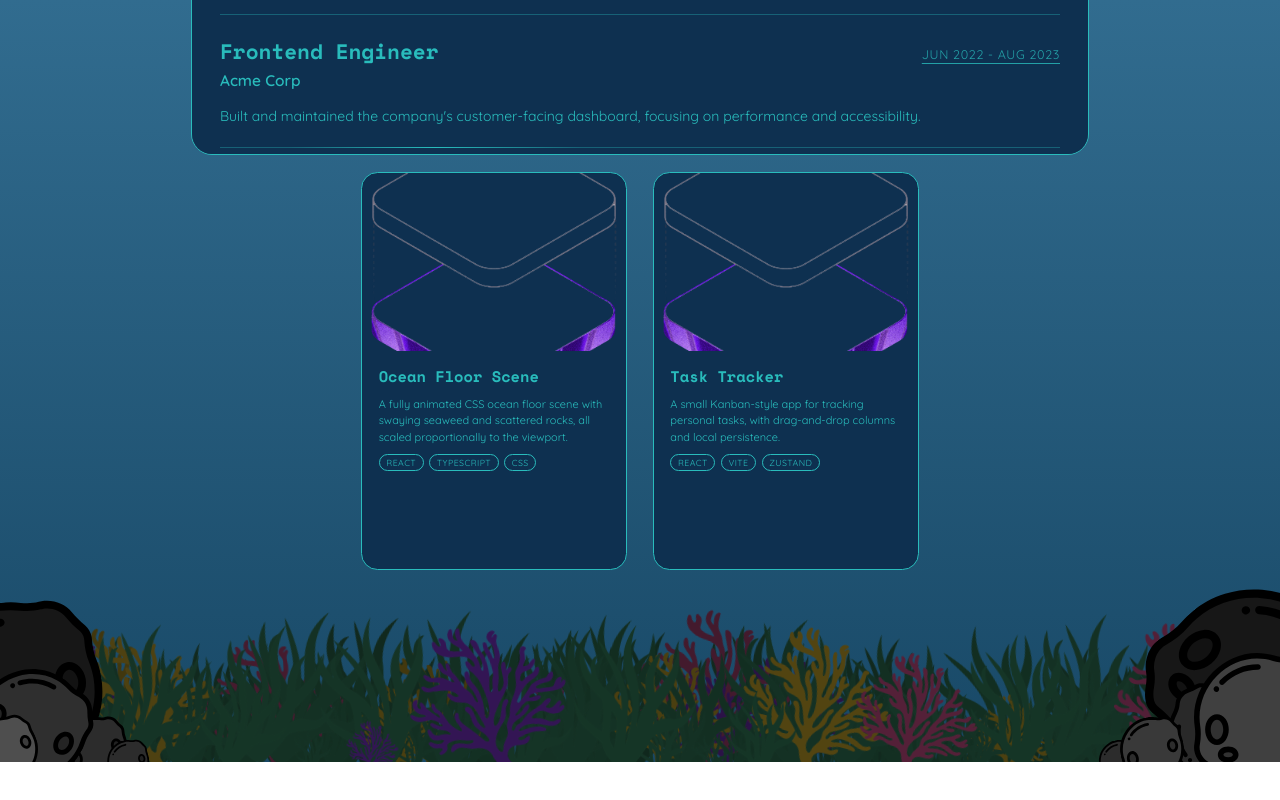
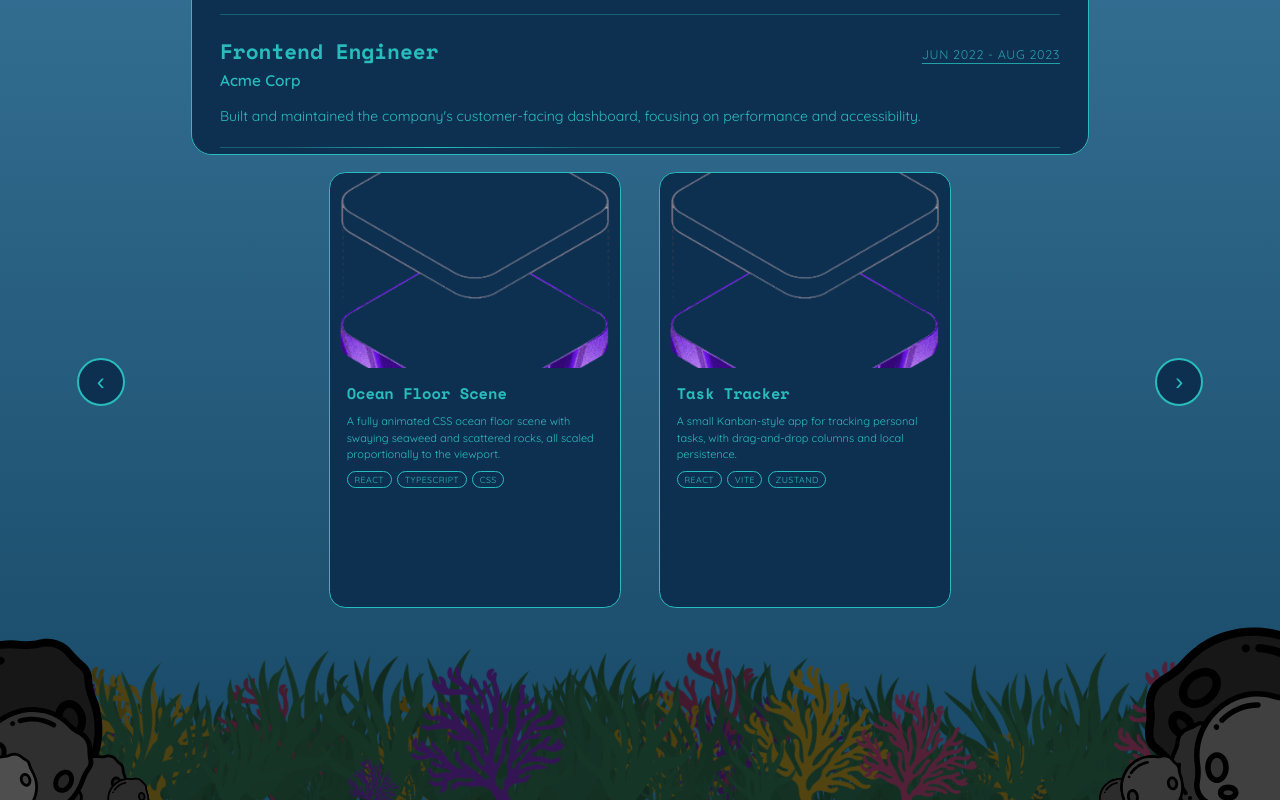
Before and after one commit to Wyattk2120/portfolio, a React (Vite) app: page / in a window 1280 px wide. Shown: the part 756-1556 px from the top of the page. Before the commit the page ends 1518 px from the top, so only its background shows below. Built offline with nearby package versions, Linux system fonts and the light colour scheme.

Commit message:
created project cards, tinkered with styling

```diff
--- a/src/App.css
+++ b/src/App.css
@@ -7,10 +7,80 @@
 
 }
 
-.projectsRow {
+.projectsWrapper {
+  position: relative; /* anchors the arrow buttons in the actual empty space around .projectsSection */
+  display: flex;
+  align-items: center;
+  justify-content: center; /* centers the capped-width .projectsSection within the full-width wrapper */
+  width: 100%;
+}
+
+.projectsSection {
+  display: flex;
+  align-items: center;
+  width: 100%;
+  /* Single source of truth for the card scale — projectCard.module.css's
+     font-size reads this same variable, so the card's rendered size and
+     this max-width (which sets each 50% .projectSlot's width) are always
+     locked together instead of drifting apart at different viewport
+     widths, like they did when this was a flat 700px cap. */
+  --card-font-scale: clamp(5px, 1.15vw, 11px);
+  max-width: calc(60 * var(--card-font-scale)); /* 2 slots worth of the card's own 30em width, so each
+                                                     slot ends up exactly the card's size — no leftover gap */
+}
+
+.projectsViewport {
+  flex: 1;
+  overflow: hidden; /* clips whichever slot is currently sliding past an edge */
+}
+
+.projectsTrack {
   display: flex;
   flex-direction: row;
-  justify-content: center; /* cards are capped smaller now, so center them instead of stretching edge-to-edge */
-  gap: 2vw;
-  width: 100%; /* spans the full screen width, overriding .page's centered/content-sized children */
+  width: 100%;
 }
+
+/* flex-shrink: 0 is what lets a 3-slot track (during a transition) overflow
+   .projectsViewport's width instead of squeezing to fit it — the extra slot
+   sits just past the edge, clipped, until the transform slides it into view. */
+.projectSlot {
+  flex: 0 0 50%;
+  min-width: 0;
+  box-sizing: border-box;
+  display: flex;
+  justify-content: center;
+  padding-inline: 1.5vw;
+}
+
+.arrowButton {
+  position: absolute;
+  top: 50%;
+  transform: translateY(-50%);
+  width: 3rem;
+  height: 3rem;
+  display: flex;
+  align-items: center;
+  justify-content: center;
+  border: 0.125rem solid #29bcbc;
+  border-radius: 50%;
+  background: #0e3050;
+  color: #29bcbc;
+  font-size: 1.5rem;
+  line-height: 1;
+  cursor: pointer;
+  z-index: 3; /* keeps the buttons clickable above the sliding track */
+  transition: background 0.2s ease, color 0.2s ease;
+}
+
+.arrowButton:hover {
+  background: #29bcbc;
+  color: #0e3050;
+}
+
+.arrowLeft {
+  left: 6vw; /* sits in the real empty space between the screen edge and the capped-width .projectsSection */
+}
+
+.arrowRight {
+  right: 6vw;
+}
--- a/src/App.tsx
+++ b/src/App.tsx
@@ -1,3 +1,4 @@
+import { useEffect, useRef, useState } from 'react';
 import TitleCard from './components/titlecard/titlecard';
 import ExperienceCard from './components/experienceCard/experienceCard';
 import ProjectCard from './components/projectCard/projectCard';
@@ -62,7 +63,74 @@ const FAKE_PROJECTS = [
   },
 ];
 
+type Project = (typeof FAKE_PROJECTS)[number];
+type SlideDirection = 'next' | 'prev';
+
+const SLIDE_DURATION_MS = 400;
+
 function App() {
+  const [projectIndex, setProjectIndex] = useState(0);
+  // While cycling, the track briefly holds 3 cards instead of 2 — the
+  // outgoing edge card, the one shifting into the other slot, and the new
+  // incoming card — and slides by exactly one card-width, so each card
+  // visibly moves to its neighbor's spot instead of the whole pair
+  // teleporting to a new pair.
+  const [transitionSlots, setTransitionSlots] = useState<Project[] | null>(null);
+  const [shiftDirection, setShiftDirection] = useState<SlideDirection>('next');
+  const [shiftPx, setShiftPx] = useState(0);
+  const [shiftAnimated, setShiftAnimated] = useState(false);
+  const viewportRef = useRef<HTMLDivElement>(null);
+  const commitTimeoutRef = useRef<ReturnType<typeof setTimeout> | null>(null);
+  const rafRef = useRef<number | null>(null);
+
+  const visibleProjects = [0, 1].map(
+    (offset) => FAKE_PROJECTS[(projectIndex + offset) % FAKE_PROJECTS.length]
+  );
+
+  useEffect(() => () => {
+    if (commitTimeoutRef.current) clearTimeout(commitTimeoutRef.current);
+    if (rafRef.current) cancelAnimationFrame(rafRef.current);
+  }, []);
+
+  const cycleProjects = (direction: SlideDirection) => {
+    if (transitionSlots) return; // ignore clicks until the current shift settles
+
+    const at = (offset: number) =>
+      FAKE_PROJECTS[(projectIndex + offset + FAKE_PROJECTS.length) % FAKE_PROJECTS.length];
+    const slots = direction === 'next' ? [at(0), at(1), at(2)] : [at(-1), at(0), at(1)];
+    const slotWidth = (viewportRef.current?.clientWidth ?? 0) / 2;
+
+    setShiftDirection(direction);
+    setTransitionSlots(slots);
+    setShiftAnimated(false);
+    setShiftPx(direction === 'next' ? 0 : -slotWidth); // starting position matches the current pair on screen
+
+    // Two frames so the browser actually paints that starting position
+    // before we enable the transition and move to the target — otherwise
+    // the browser can coalesce both changes and the shift never animates.
+    rafRef.current = requestAnimationFrame(() => {
+      rafRef.current = requestAnimationFrame(() => {
+        setShiftAnimated(true);
+        setShiftPx(direction === 'next' ? -slotWidth : 0);
+      });
+    });
+
+    if (commitTimeoutRef.current) clearTimeout(commitTimeoutRef.current);
+    commitTimeoutRef.current = setTimeout(() => {
+      setProjectIndex((i) =>
+        direction === 'next'
+          ? (i + 1) % FAKE_PROJECTS.length
+          : (i - 1 + FAKE_PROJECTS.length) % FAKE_PROJECTS.length
+      );
+      setTransitionSlots(null);
+      setShiftAnimated(false);
+      setShiftPx(0);
+    }, SLIDE_DURATION_MS);
+  };
+
+  const showPreviousProjects = () => cycleProjects('prev');
+  const showNextProjects = () => cycleProjects('next');
+
   return (
     <div className="page">
       <TitleCard
@@ -72,10 +140,50 @@ function App() {
         credentials={FAKE_CREDENTIALS}
       />
       <ExperienceCard experiences={FAKE_EXPERIENCES} />
-      <div className="projectsRow">
-        {FAKE_PROJECTS.slice(0, 2).map((project) => (
-          <ProjectCard key={project.name} {...project} />
-        ))}
+      <div className="projectsWrapper">
+        <button
+          type="button"
+          className="arrowButton arrowLeft"
+          onClick={showPreviousProjects}
+          aria-label="Show previous project"
+        >
+          ‹
+        </button>
+        <div className="projectsSection">
+          <div className="projectsViewport" ref={viewportRef}>
+            {transitionSlots ? (
+              <div
+                className="projectsTrack"
+                style={{
+                  transform: `translateX(${shiftPx}px)`,
+                  transition: shiftAnimated ? `transform ${SLIDE_DURATION_MS}ms ease` : 'none',
+                }}
+              >
+                {transitionSlots.map((project, i) => (
+                  <div className="projectSlot" key={`${project.name}-${shiftDirection}-${i}`}>
+                    <ProjectCard {...project} />
+                  </div>
+                ))}
+              </div>
+            ) : (
+              <div className="projectsTrack">
+                {visibleProjects.map((project) => (
+                  <div className="projectSlot" key={project.name}>
+                    <ProjectCard {...project} />
+                  </div>
+                ))}
+              </div>
+            )}
+          </div>
+        </div>
+        <button
+          type="button"
+          className="arrowButton arrowRight"
+          onClick={showNextProjects}
+          aria-label="Show next project"
+        >
+          ›
+        </button>
       </div>
       <OceanFloor />
     </div>
--- a/src/components/projectCard/projectCard.module.css
+++ b/src/components/projectCard/projectCard.module.css
@@ -1,10 +1,15 @@
 .projectCard {
     /* Same em + clamp() scaling technique used across the other cards: this
-       font-size is the single scale factor for every size below. */
-    font-size: clamp(5px, 1.15vw, 11px);
+       font-size is the single scale factor for every size below. Reads from
+       --card-font-scale (set on .projectsSection in App.css) so the card's
+       own size and .projectsSection's max-width — which determines each
+       .projectSlot's width — scale in lockstep at every viewport width;
+       the clamp() here is only a fallback for if this ever renders outside
+       that ancestor. */
+    font-size: var(--card-font-scale, clamp(5px, 1.15vw, 11px));
 
-    flex: 1 1 0; /* fills up to its half of .projectsRow, capped by max-width below */
-    max-width: 24em; /* caps how big each card gets, now that .projectsRow centers rather than stretches them */
+    flex: 1 1 0; /* fills its .projectSlot (50% of the viewport), capped by max-width below */
+    max-width: 30em; /* caps the card's actual size — .projectSlot is 50% of the full viewport, way bigger than this on most screens */
     min-width: 0; /* lets it shrink below its content's size instead of overflowing the row */
     aspect-ratio: 2 / 3; /* rectangular, taller than it is wide */
     display: flex;
```
